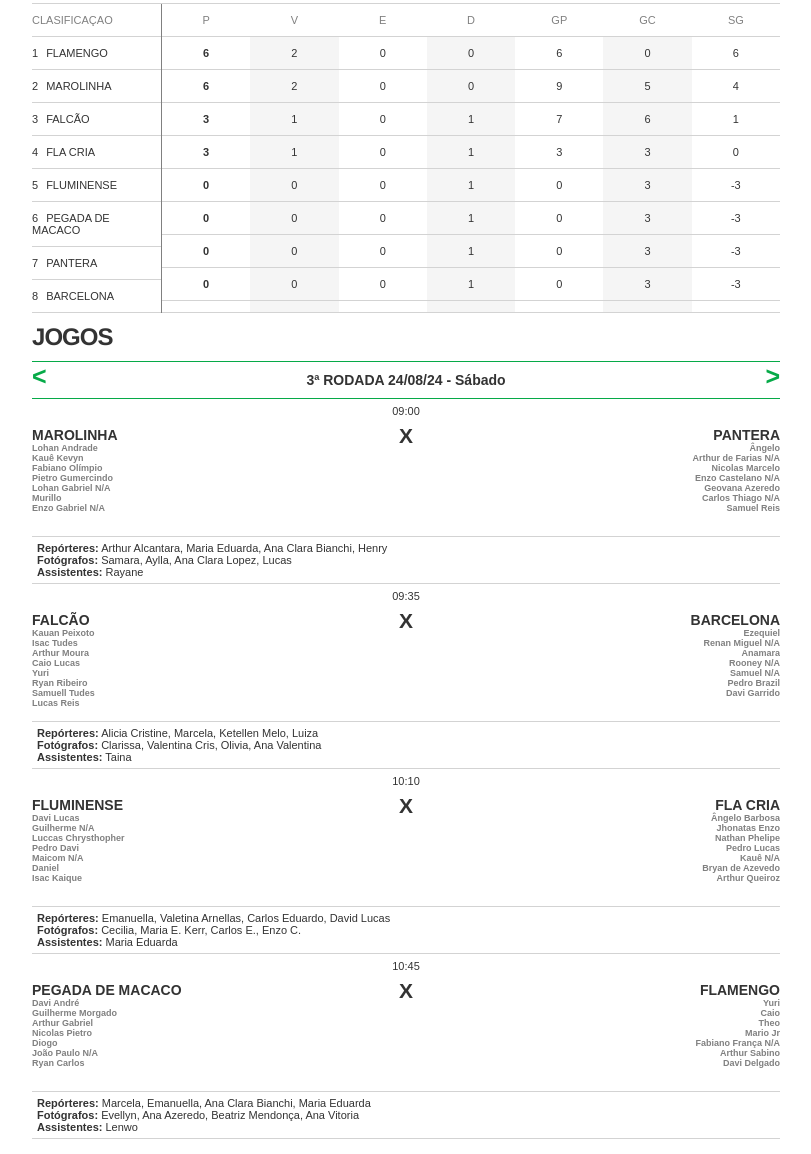
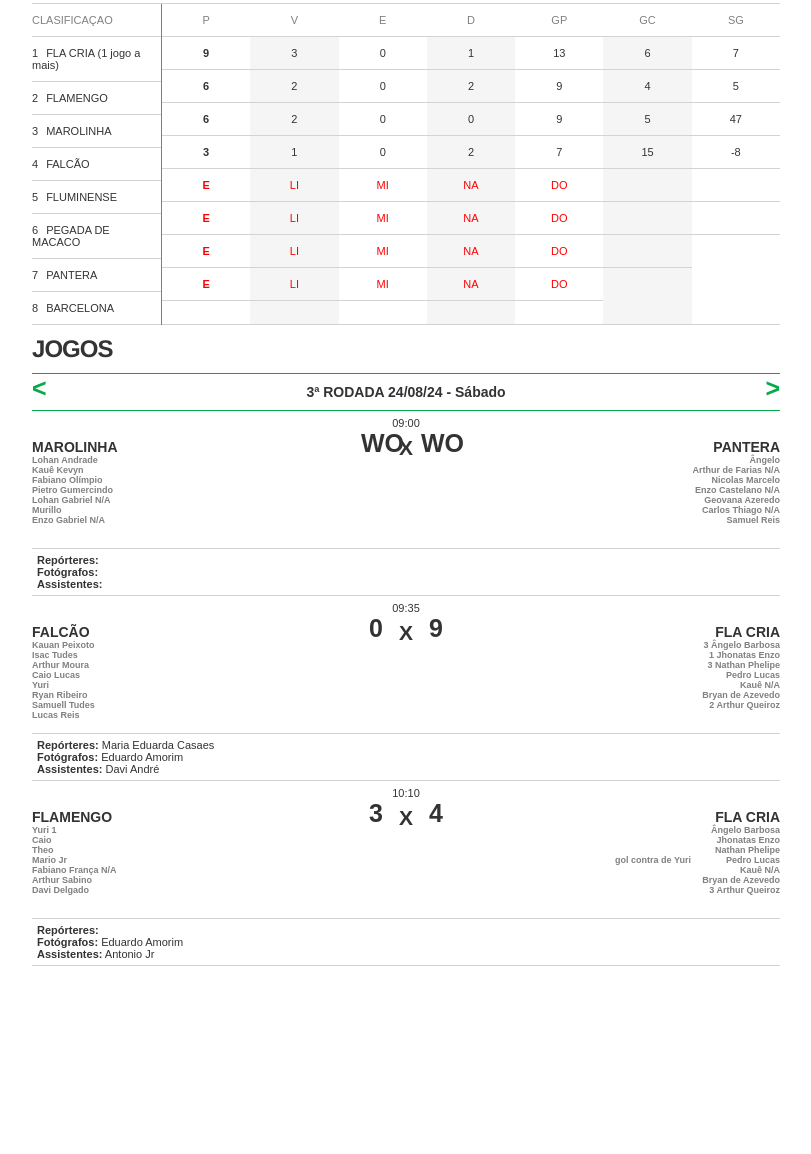
Before and after one commit to AdailtonDePaula/villacaleague, a plain HTML site: page index.html in a window 1280 px wide. Shown: the part 109-1263 px from the top of the page, without its empty margins (234-1045 px from the left). Drawn offline with Linux system fonts and the light colour scheme.

Commit message:
Update index.html

```diff
--- a/index.html
+++ b/index.html
@@ -17,10 +17,10 @@
 		<section id="classification">
 				<div id="classification-team">
 					<h2>CLASIFICAÇAO</h2>
-						<div><span class="pos">1</span><span class="teamName" >FLAMENGO</span></div>
-						<div><span class="pos">2</span><span class="teamName" >MAROLINHA</span></div>
-						<div><span class="pos">3</span><span class="teamName" >FALCÃO</span></div>
-						<div><span class="pos">4</span><span class="teamName" >FLA CRIA</span></div>
+						<div><span class="pos">1</span><span class="teamName" >FLA CRIA (1 jogo a mais)</span></div>
+						<div><span class="pos">2</span><span class="teamName" >FLAMENGO</span></div>
+						<div><span class="pos">3</span><span class="teamName" >MAROLINHA</span></div>
+						<div><span class="pos">4</span><span class="teamName" >FALCÃO</span></div>
 						<div><span class="pos">5</span><span class="teamName" ></span>FLUMINENSE</div>
 						<div><span class="pos">6</span><span class="teamName" ></span>PEGADA DE MACACO</div>
 						<div><span class="pos">7</span><span class="teamName" >PANTERA</span></div>
@@ -29,25 +29,41 @@
 				<div id="classification-data">
 					<div >
 						<h2>P</h2>
+						<div>9</div>
 						<div>6</div>
 						<div>6</div>
 						<div>3</div>
-						<div>3</div>
-						<div>0</div>
-						<div>0</div>
-						<div>0</div>
-						<div>0</div>
+						<div style="
+    color: red;
+">E</div>
+						<div style="
+    color: red;
+">E</div>
+						<div style="
+    color: red;
+">E</div>
+						<div style="
+    color: red;
+">E</div>
 					</div>
 					<div >
 						<h2>V</h2>
+						<div>3</div>
 						<div>2</div>
 						<div>2</div>
 						<div>1</div>
-						<div>1</div>
-						<div>0</div>
-						<div>0</div>
-						<div>0</div>
-						<div>0</div>
+						<div style="
+    color: red;
+">LI</div>
+						<div style="
+    color: red;
+">LI</div>
+						<div style="
+    color: red;
+">LI</div>
+						<div style="
+    color: red;
+">LI</div>
 					</div>
 					<div >
 						<h2>E</h2>
@@ -55,54 +71,75 @@
 						<div>0</div>
 						<div>0</div>
 						<div>0</div>
-						<div>0</div>
-						<div>0</div>
-						<div>0</div>
-						<div>0</div>
+						<div style="
+    color: red;
+">MI</div>
+						<div style="
+    color: red;
+">MI</div>
+						<div style="
+    color: red;
+">MI</div>
+						<div style="
+    color: red;
+">MI</div>
 					</div>
 					<div >
 						<h2>D</h2>
+						<div>1</div>
+						<div>2</div>
 						<div>0</div>
-						<div>0</div>
-						<div>1</div>
-						<div>1</div>
-						<div>1</div>
-						<div>1</div>
-						<div>1</div>
-						<div>1</div>
+						<div>2</div>
+						<div style="
+    color: red;
+">NA</div>
+						<div style="
+    color: red;
+">NA</div>
+						<div style="
+    color: red;
+">NA</div>
+						<div style="
+    color: red;
+">NA</div>
 					</div>
 					<div >
 						<h2>GP</h2>
-						<div>6</div>
+						<div>13</div>
+						<div>9</div>
 						<div>9</div>
 						<div>7</div>
-						<div>3</div>
-						<div>0</div>
-						<div>0</div>
-						<div>0</div>
-						<div>0</div>
+						<div style="
+    color: red;
+">DO</div>
+						<div style="
+    color: red;
+">DO</div>
+						<div style="
+    color: red;
+">DO</div>
+						<div style="
+    color: red;
+">DO</div>
 					</div>
 					<div >
 						<h2>GC</h2>
-						<div>0</div>
+						<div>6</div>
+						<div>4</div>
 						<div>5</div>
-						<div>6</div>
-						<div>3</div>
-						<div>3</div>
-						<div>3</div>
-						<div>3</div>
-						<div>3</div>
+						<div>15<br></div>
+						<div><br></div>
+						<div><br></div>
+						<div><br></div>
 					</div>
 					<div >
 						<h2>SG</h2>
-						<div>6</div>
-						<div>4</div>
-						<div>1</div>
-						<div>0</div>
-						<div>-3</div>
-						<div>-3</div>
-						<div>-3</div>
-						<div>-3</div>
+						<div>7</div>
+						<div>5</div>
+						<div>47<br></div>
+						<div>-8<br></div>
+						<div><br></div>
+						<div><br></div>
 					</div>
 
 				</div>
@@ -111,7 +148,7 @@
 		<section id="rounds">
 			<span class="backWard btnSlider">&lt;</span>
 			<span class="forWard btnSlider">&gt;</span>
-			<div class="pure-g table" style="transform: translateX(-864.782px);">
+			<div class="pure-g table" style="transform: translateX(-1372.78px);">
 				<div class="pure-u-1 round">
 					<h3>1ª RODADA 03/08/24 - Sábado</h3>
 
@@ -418,7 +455,7 @@
 								Enzo Gabriel N/A
 							</p>
 						</div>
-						<div class="goals" style="font-size:25px; font-weight:900;" ></div><div class="pure-u-1-3 x">X</div><div class="goals" style="font-size:25px; font-weight:900;" ></div>
+						<div class="goals" style="font-size:25px; font-weight:900;" >WO</div><div class="pure-u-1-3 x">X</div><div class="goals" style="font-size:25px; font-weight:900;" >WO</div>
 						<div class="pure-u-1-3 away team">
 							PANTERA
 							<p class="player-list" >
@@ -433,9 +470,9 @@
 						</div>
 					</div>
 					<div class="press-conference" >
-						<div><strong>Repórteres:</strong> Arthur Alcantara, Maria Eduarda, Ana Clara Bianchi, Henry</div>
-						<div><strong>Fotógrafos:</strong> Samara, Aylla, Ana Clara Lopez, Lucas</div>
-						<div><strong>Assistentes:</strong> Rayane</div>
+						<div><strong>Repórteres:</strong>&nbsp;</div>
+						<div><strong>Fotógrafos:</strong>&nbsp;</div>
+						<div><strong>Assistentes:</strong>&nbsp;</div>
 					</div>
 
 					<div class="hour">09:35</div>
@@ -454,95 +491,44 @@
 								Lucas Reis
 							</p>
 						</div>
-						<div class="goals" style="font-size:25px; font-weight:900;" ></div><div class="pure-u-1-3 x">X</div><div class="goals" style="font-size:25px; font-weight:900;" ></div>
-						<div class="pure-u-1-3 away team">
-							BARCELONA
-							<p class="player-list" >
-								Ezequiel<br>
-								Renan Miguel N/A<br>
-								Anamara<br>
-								Rooney N/A<br>
-								Samuel N/A<br>
-								Pedro Brazil<br>
-								Davi Garrido
-							</p>
-						</div>
-					</div>
-					<div class="press-conference" >
-						<div><strong>Repórteres:</strong> Alicia Cristine, Marcela, Ketellen Melo, Luiza</div>
-						<div><strong>Fotógrafos:</strong> Clarissa, Valentina Cris, Olivia, Ana Valentina</div>
-						<div><strong>Assistentes:</strong> Taina</div>
+						<div class="goals" style="font-size:25px; font-weight:900;" >0</div><div class="pure-u-1-3 x">X</div><div class="goals" style="font-size:25px; font-weight:900;" >9</div>
+						<div class="pure-u-1-3 away team">FLA CRIA
+
+<p class="player-list" ><span style="color: rgb(128, 128, 128); font-size: 9px;">3 Ângelo Barbosa</span><br><span style="color: rgb(128, 128, 128); font-size: 9px;">1 Jhonatas Enzo</span><br><span style="color: rgb(128, 128, 128); font-size: 9px;">3 Nathan Phelipe</span><br><span style="color: rgb(128, 128, 128); font-size: 9px;">Pedro Lucas</span><br><span style="color: rgb(128, 128, 128); font-size: 9px;">Kauê N/A</span><br><span style="color: rgb(128, 128, 128); font-size: 9px;">Bryan de Azevedo</span><br><span style="color: rgb(128, 128, 128); font-size: 9px;">2 Arthur Queiroz</span></p>
+						</div>
+					</div>
+					<div class="press-conference" >
+						<div><strong>Repórteres:</strong> Maria Eduarda Casaes</div>
+						<div><strong>Fotógrafos:&nbsp;</strong>Eduardo Amorim</div>
+						<div><strong>Assistentes:</strong> Davi André</div>
 					</div>
 
 					<div class="hour">10:10</div>
 
 					<div class="pure-g game">
-						<div class="pure-u-1-3 home team">
-							FLUMINENSE
-							<p class="player-list" >
-								Davi Lucas<br>
-								Guilherme N/A<br>
-								Luccas Chrysthopher<br>
-								Pedro Davi<br>
-								Maicom N/A<br>
-								Daniel<br>
-								Isac Kaique
-							</p>
-						</div>
-						<div class="goals" style="font-size:25px; font-weight:900;" ></div><div class="pure-u-1-3 x">X</div><div class="goals" style="font-size:25px; font-weight:900;" ></div>
+						<div class="pure-u-1-3 home team">FLAMENGO<p class="player-list" ><span style="color: rgb(128, 128, 128); font-size: 9px; text-align: right;">Yuri 1&nbsp;</span><br style="text-align: right;"><span style="color: rgb(128, 128, 128); font-size: 9px; text-align: right;">Caio</span><br style="text-align: right;"><span style="color: rgb(128, 128, 128); font-size: 9px; text-align: right;">Theo</span><br style="text-align: right;"><span style="color: rgb(128, 128, 128); font-size: 9px; text-align: right;">Mario Jr</span><br style="text-align: right;"><span style="color: rgb(128, 128, 128); font-size: 9px; text-align: right;">Fabiano França N/A</span><br style="text-align: right;"><span style="color: rgb(128, 128, 128); font-size: 9px; text-align: right;">Arthur Sabino</span><br style="text-align: right;"><span style="color: rgb(128, 128, 128); font-size: 9px; text-align: right;">Davi Delgado</span></p>
+						</div>
+						<div class="goals" style="font-size:25px; font-weight:900;" >3</div><div class="pure-u-1-3 x">X</div><div class="goals" style="font-size:25px; font-weight:900;" >4</div>
 						<div class="pure-u-1-3 away team">
 							FLA CRIA
-							<p class="player-list" >
-								Ângelo Barbosa<br>
+							<p class="player-list" >&nbsp; &nbsp; &nbsp; &nbsp; Ângelo Barbosa<br>
 								Jhonatas Enzo<br>
-								Nathan Phelipe<br>
-								Pedro Lucas<br>
+								Nathan Phelipe<br><span style="color: rgb(128, 128, 128); font-size: 9px;">gol contra de Yuri&nbsp; &nbsp; &nbsp; &nbsp; &nbsp; &nbsp; &nbsp;&nbsp;</span>Pedro Lucas<br>
 								Kauê N/A<br>
-								Bryan de Azevedo<br>
-								Arthur Queiroz
-							</p>
-						</div>
-					</div>
-					<div class="press-conference" >
-						<div><strong>Repórteres:</strong> Emanuella, Valetina Arnellas, Carlos Eduardo, David Lucas</div>
-						<div><strong>Fotógrafos:</strong> Cecilia, Maria E. Kerr, Carlos E., Enzo C.</div>
-						<div><strong>Assistentes:</strong> Maria Eduarda</div>
-					</div>
-
-					<div class="hour">10:45</div>
-
-					<div class="pure-g game">
-						<div class="pure-u-1-3 home team">
-							PEGADA DE MACACO
-							<p class="player-list" >
-								Davi André<br>
-								Guilherme Morgado<br>
-								Arthur Gabriel<br>
-								Nicolas Pietro<br>
-								Diogo<br>
-								João Paulo N/A<br>
-								Ryan Carlos
-							</p>
-						</div>
-						<div class="goals" style="font-size:25px; font-weight:900;" ></div><div class="pure-u-1-3 x">X</div><div class="goals" style="font-size:25px; font-weight:900;" ></div>
-						<div class="pure-u-1-3 away team">
-							FLAMENGO
-							<p class="player-list" >
-								Yuri<br>
-								Caio<br>
-								Theo<br>
-								Mario Jr<br>
-								Fabiano França N/A<br>
-								Arthur Sabino<br>
-								Davi Delgado
-							</p>
-						</div>
-					</div>
-					<div class="press-conference" >
-						<div><strong>Repórteres:</strong> Marcela, Emanuella, Ana Clara Bianchi, Maria Eduarda</div>
-						<div><strong>Fotógrafos:</strong> Evellyn, Ana Azeredo, Beatriz Mendonça, Ana Vitoria</div>
-						<div><strong>Assistentes:</strong> Lenwo</div>
-					</div>
+								Bryan de Azevedo<br>3 Arthur Queiroz
+							</p>
+						</div>
+					</div>
+					<div class="press-conference" >
+						<div><strong>Repórteres:</strong>&nbsp;</div>
+						<div><strong>Fotógrafos:</strong> Eduardo Amorim</div>
+						<div><strong>Assistentes:</strong> Antonio Jr</div>
+					</div>
+
+
+
+
+
 				</div>
 
 				<div class="pure-u-1 round">
@@ -2152,7 +2138,8 @@
 						<div class="ranking-headerGols">Gols</div>
 					</div>
 					<div class="ranking-content">
-						<div class="ranking-item-wrapper">
+
+<div class="ranking-item-wrapper" >
 							<div class="ranking-item"> 1 </div>
 
 							<div class="jogador">
@@ -2170,10 +2157,28 @@
 								<div class="jogador-gols">6</div>
 							</div>
 
-						</div>
-
-						<div class="ranking-item-wrapper">
-							<div class="ranking-item">2</div>
+						</div><div class="ranking-item-wrapper" >
+							<div class="ranking-item"> 2 </div>
+
+							<div class="jogador">
+								<div class="jogador-foto">
+									<img src="img/perfil.png" width="50" height="50" alt="Pedro">
+								</div>
+
+
+
+								<div class="jogador-info">
+									<div class="jogador-nome">Arthur Queiroz</div>
+
+								</div>
+
+								<div class="jogador-gols">5</div>
+							</div>
+
+						</div>
+
+						<div class="ranking-item-wrapper" >
+							<div class="ranking-item">3</div>
 
 							<div class="jogador">
 
@@ -2190,11 +2195,155 @@
 
 								<div class="jogador-gols">3</div>
 							</div>
-						</div>
-
-						<div class="ranking-item-wrapper">
-
-							<div class="ranking-item">3</div>
+						</div><div class="ranking-item-wrapper" >
+							<div class="ranking-item"><br></div>
+
+							<div class="jogador">
+
+								<div class="jogador-foto">
+									<img src="img/perfil.png" width="50" height="50" alt="Lucero">
+								</div>
+
+
+
+								<div class="jogador-info">
+									<div class="jogador-nome">Nathan Phelipe</div>
+
+								</div>
+
+								<div class="jogador-gols">3</div>
+							</div>
+						</div><div class="ranking-item-wrapper" >
+							<div class="ranking-item"><br></div>
+
+							<div class="jogador">
+
+								<div class="jogador-foto">
+									<img src="img/perfil.png" width="50" height="50" alt="Lucero">
+								</div>
+
+
+
+								<div class="jogador-info">
+									<div class="jogador-nome">Ângelo Barbosa</div>
+
+								</div>
+
+								<div class="jogador-gols">3</div>
+							</div>
+						</div><div class="ranking-item-wrapper" >
+							<div class="ranking-item">4</div>
+
+							<div class="jogador">
+
+								<div class="jogador-foto">
+									<img src="img/perfil.png" width="50" height="50" alt="Lucero">
+								</div>
+
+
+
+								<div class="jogador-info">
+									<div class="jogador-nome"><span style="font-size: 20px;">Kauê Kevyn</span><br></div>
+
+								</div>
+
+								<div class="jogador-gols">2</div>
+							</div>
+						</div><div class="ranking-item-wrapper" >
+							<div class="ranking-item">5</div>
+
+							<div class="jogador">
+
+								<div class="jogador-foto">
+									<img src="img/perfil.png" width="50" height="50" alt="Lucero">
+								</div>
+
+
+
+								<div class="jogador-info">
+									<div class="jogador-nome"><span style="font-size: 20px;">Pietro Gumercindo</span><br></div>
+
+								</div>
+
+								<div class="jogador-gols">1</div>
+							</div>
+						</div><div class="ranking-item-wrapper" >
+							<div class="ranking-item"><br></div>
+
+							<div class="jogador">
+
+								<div class="jogador-foto">
+									<img src="img/perfil.png" width="50" height="50" alt="Lucero">
+								</div>
+
+
+
+								<div class="jogador-info">
+									<div class="jogador-nome"><span style="font-size: 20px;">Guilherme</span><br></div>
+
+								</div>
+
+								<div class="jogador-gols">1</div>
+							</div>
+						</div><div class="ranking-item-wrapper" >
+							<div class="ranking-item"><br></div>
+
+							<div class="jogador">
+
+								<div class="jogador-foto">
+									<img src="img/perfil.png" width="50" height="50" alt="Lucero">
+								</div>
+
+
+
+								<div class="jogador-info">
+									<div class="jogador-nome"><span style="font-size: 20px;">Yuri</span><br></div>
+
+								</div>
+
+								<div class="jogador-gols">1</div>
+							</div>
+						</div><div class="ranking-item-wrapper" >
+							<div class="ranking-item"><br></div>
+
+							<div class="jogador">
+
+								<div class="jogador-foto">
+									<img src="img/perfil.png" width="50" height="50" alt="Lucero">
+								</div>
+
+
+
+								<div class="jogador-info">
+									<div class="jogador-nome">Yuri Gabriel</div>
+
+								</div>
+
+								<div class="jogador-gols">1</div>
+							</div>
+						</div><div class="ranking-item-wrapper" >
+							<div class="ranking-item"><br></div>
+
+							<div class="jogador">
+
+								<div class="jogador-foto">
+									<img src="img/perfil.png" width="50" height="50" alt="Lucero">
+								</div>
+
+
+
+								<div class="jogador-info">
+									<div class="jogador-nome">Jonathas Enzo</div>
+
+								</div>
+
+								<div class="jogador-gols">1</div>
+							</div>
+						</div>
+
+						<div class="ranking-item-wrapper" >
+
+							<div class="ranking-item"><br></div>
 
 							<div class="jogador">
 								<div class="jogador-foto">
@@ -2204,26 +2353,7 @@
 
 
 								<div class="jogador-info">
-									<div class="jogador-nome">Kauê Kevyn</div>
-
-								</div>
-
-								<div class="jogador-gols">2</div>
-							</div>
-						</div>
-
-						<div class="ranking-item-wrapper">
-							<div class="ranking-item">4</div>
-
-							<div class="jogador">
-								<div class="jogador-foto">
-									<img src="img/perfil.png" width="50" height="50" alt="Luiz Fernando">
-								</div>
-
-
-
-								<div class="jogador-info">
-									<div class="jogador-nome">Pietro Gumercindo</div>
+									<div class="jogador-nome">Mario Junior</div>
 
 								</div>
 
@@ -2231,42 +2361,10 @@
 							</div>
 						</div>
 
-						<div class="ranking-item-wrapper">
-							<div class="ranking-item"></div>
-
-							<div class="jogador">
-								<div class="jogador-foto">
-									<img src="img/perfil.png" width="50" height="50" alt="Luiz Fernando">
-								</div>
-
-
-
-								<div class="jogador-info">
-									<div class="jogador-nome">Guilherme</div>
-
-								</div>
-
-								<div class="jogador-gols">1</div>
-							</div>
-						</div>
-						<div class="ranking-item-wrapper">
-							<div class="ranking-item"></div>
-
-							<div class="jogador">
-								<div class="jogador-foto">
-									<img src="img/perfil.png" width="50" height="50" alt="Luiz Fernando">
-								</div>
-
-
-
-								<div class="jogador-info">
-									<div class="jogador-nome">Yuri</div>
-
-								</div>
-
-								<div class="jogador-gols">1</div>
-							</div>
-						</div>
+
+
+
+
 					</div>
 				</div>
 			</div>
```
